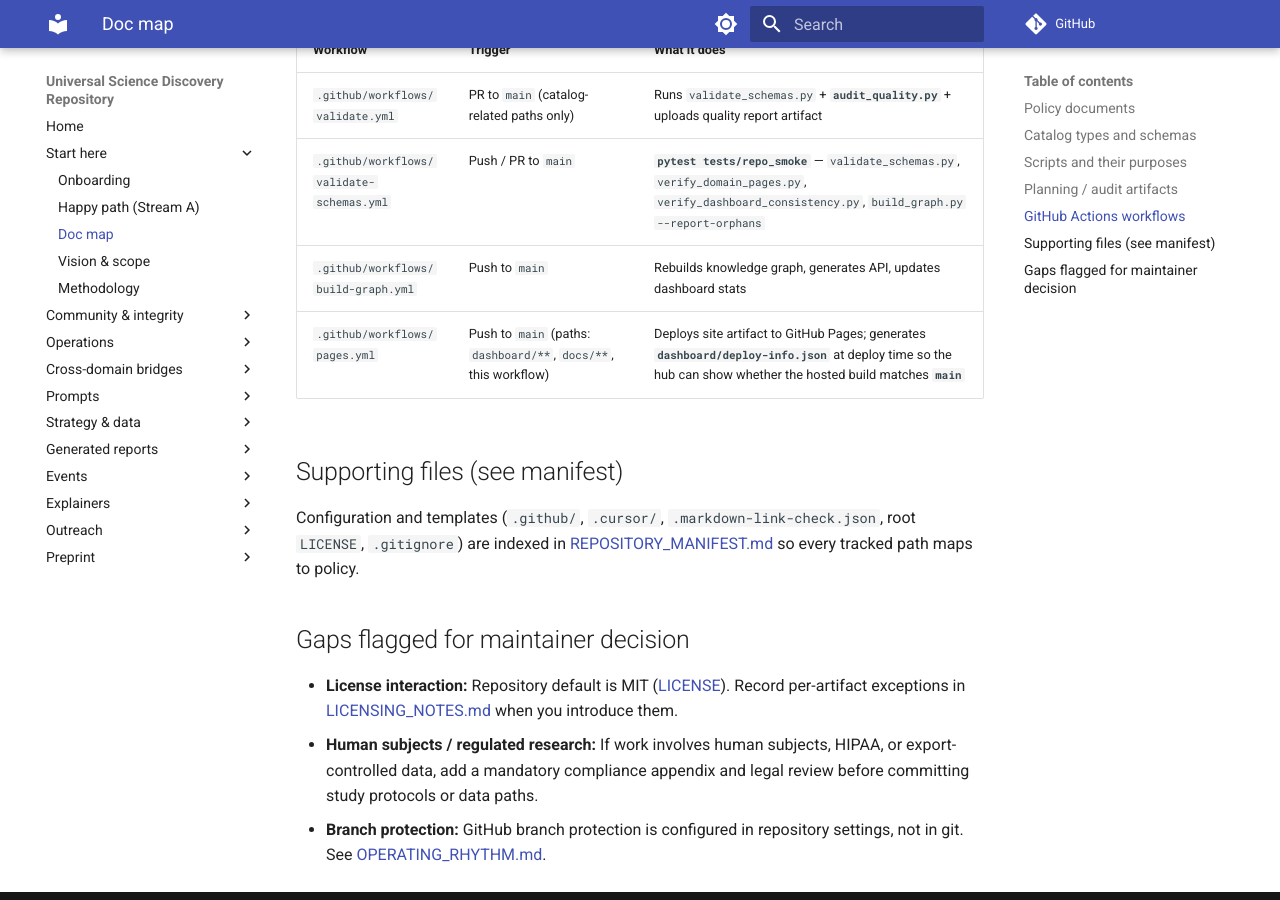
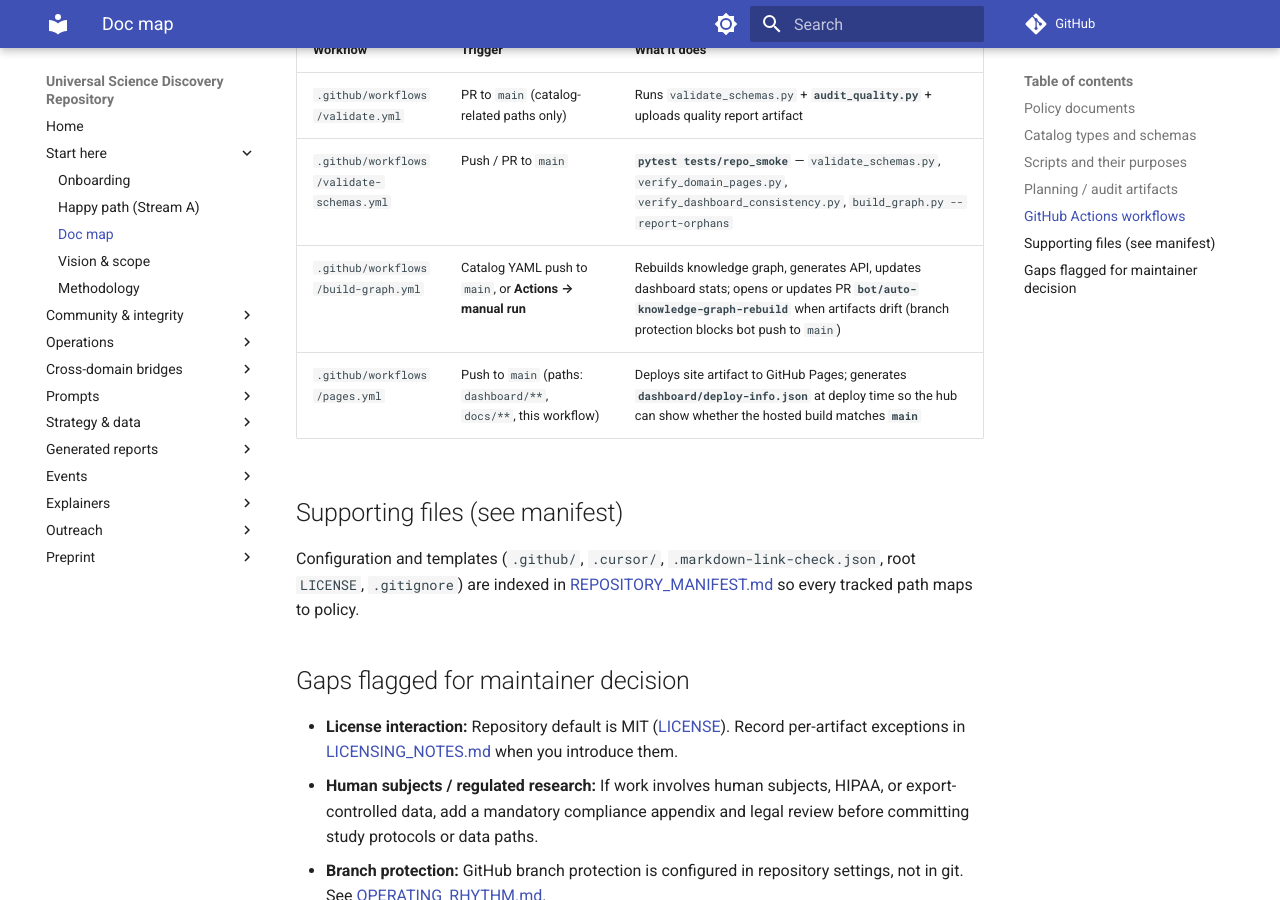
Before and after one commit to KR8ZYSHO3/Universal-Science-Discovery, an MkDocs documentation site: the page built from docs/DOC_MAP.md, in a window 1280 px wide and 900 px high, scrolled down 4753 px. Built offline with MkDocs 1.6.1 and Material for MkDocs 9.7.7, drawn with Linux system fonts in a browser that asks for light colours; comment, search, counter and statistics services are not loaded.

Commit message:
fix(ci): land graph rebuild via bot PR when main is protected
Rebuild Knowledge Graph failed at git push to main (GITHUB_TOKEN vs branch protection).
Use create-pull-request to branch bot/auto-knowledge-graph-rebuild instead.
Document in CHANGELOG and DOC_MAP.

Co-authored-by: Cursor <cursoragent@cursor.com>

```diff
--- a/docs/DOC_MAP.md
+++ b/docs/DOC_MAP.md
@@ -70,7 +70,7 @@ This map is the project traceability layer (delivered as part of **Phase 0 — F
 |----------|---------|--------------|
 | `.github/workflows/validate.yml` | PR to `main` (catalog-related paths only) | Runs `validate_schemas.py` + **`audit_quality.py`** + uploads quality report artifact |
 | `.github/workflows/validate-schemas.yml` | Push / PR to `main` | **`pytest tests/repo_smoke`** — `validate_schemas.py`, `verify_domain_pages.py`, `verify_dashboard_consistency.py`, `build_graph.py --report-orphans` |
-| `.github/workflows/build-graph.yml` | Push to `main` | Rebuilds knowledge graph, generates API, updates dashboard stats |
+| `.github/workflows/build-graph.yml` | Catalog YAML push to `main`, or **Actions → manual run** | Rebuilds knowledge graph, generates API, updates dashboard stats; opens or updates PR **`bot/auto-knowledge-graph-rebuild`** when artifacts drift (branch protection blocks bot push to `main`) |
 | `.github/workflows/pages.yml` | Push to `main` (paths: `dashboard/**`, `docs/**`, this workflow) | Deploys site artifact to GitHub Pages; generates **`dashboard/deploy-info.json`** at deploy time so the hub can show whether the hosted build matches **`main`** |
 
 ## Supporting files (see manifest)
```
Also changed, not shown: CHANGELOG.md (+3 -0 lines), 1 other file.
